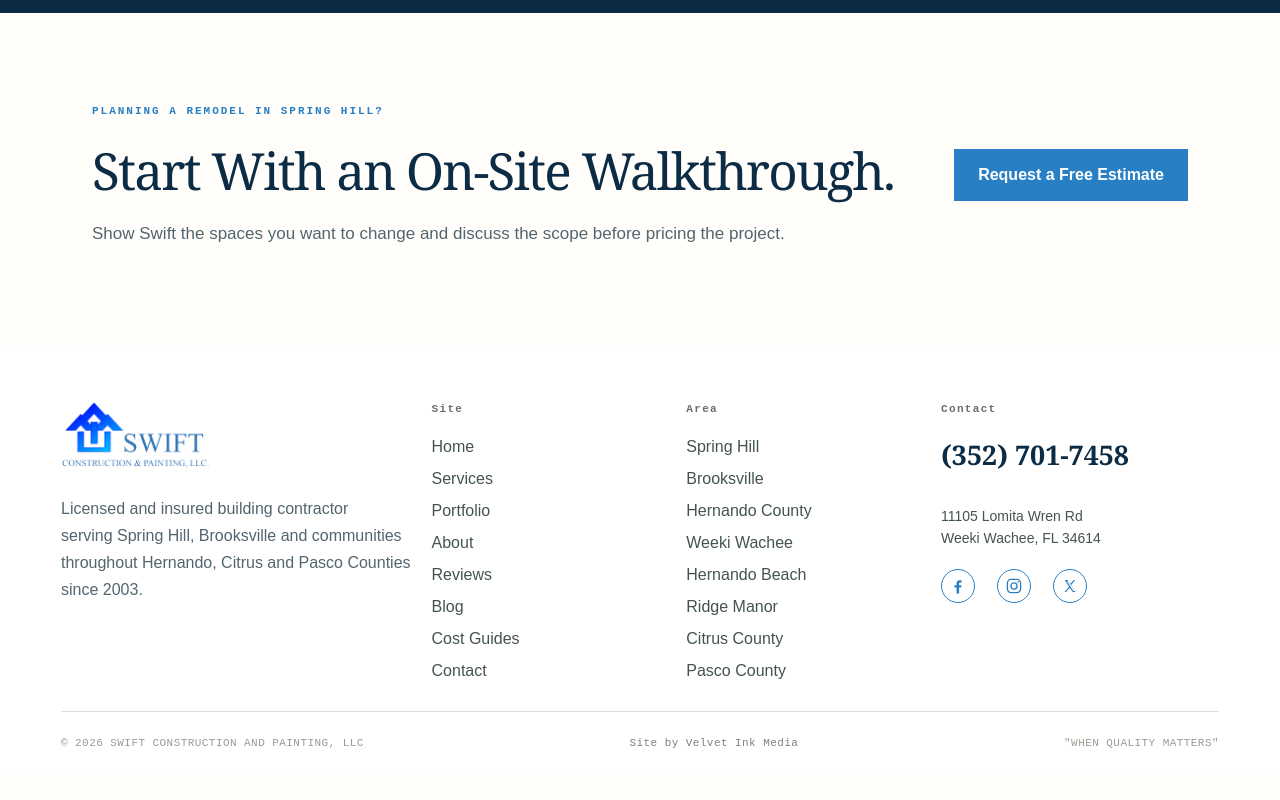
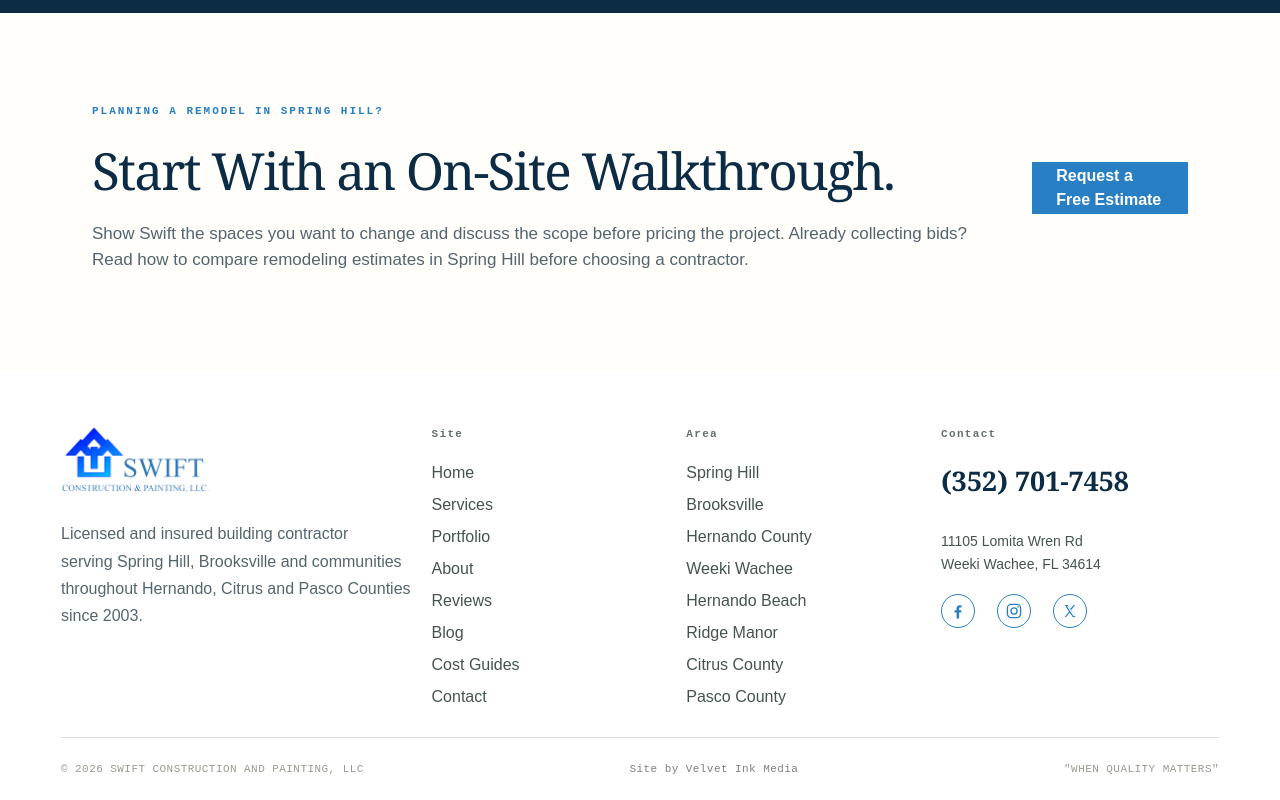
Before and after one commit to stylus1274/swift, a Next.js app: page /spring-hill-fl/home-remodeling in a window 1280 px wide. Shown: the part 4039-4839 px from the top of the page. Before the commit the page ends 4813 px from the top, so only its background shows below. Built offline with nearby package versions, Linux system fonts and the light colour scheme.

Commit message:
Link Spring Hill remodeling page to estimate comparison guide

```diff
--- a/app/spring-hill-fl/home-remodeling/page.tsx
+++ b/app/spring-hill-fl/home-remodeling/page.tsx
@@ -46,7 +46,7 @@ export default function SpringHillHomeRemodelingPage(){
       </div>
     </section>
     <section className={styles.processSection}><div><p className={styles.eyebrow}>REMODELING PROCESS</p><h2>Start With the Rooms and Problems You Want to Solve.</h2></div><div className={styles.steps}><p><strong>01</strong><span>Walk the home and define what should change.</span></p><p><strong>02</strong><span>Build a written scope around the rooms, selections and required work.</span></p><p><strong>03</strong><span>Coordinate construction and review the finished work together.</span></p></div></section>
-    <section className={styles.cta}><div><p className={styles.eyebrow}>PLANNING A REMODEL IN SPRING HILL?</p><h2>Start With an On-Site Walkthrough.</h2><p>Show Swift the spaces you want to change and discuss the scope before pricing the project.</p></div><a className={styles.primaryButton} href="/contact">Request a Free Estimate</a></section>
+    <section className={styles.cta}><div><p className={styles.eyebrow}>PLANNING A REMODEL IN SPRING HILL?</p><h2>Start With an On-Site Walkthrough.</h2><p>Show Swift the spaces you want to change and discuss the scope before pricing the project. Already collecting bids? Read how to <a href="/blog/compare-remodeling-estimates-spring-hill">compare remodeling estimates in Spring Hill</a> before choosing a contractor.</p></div><a className={styles.primaryButton} href="/contact">Request a Free Estimate</a></section>
     <SiteFooter />
   </main>;
 }
```
